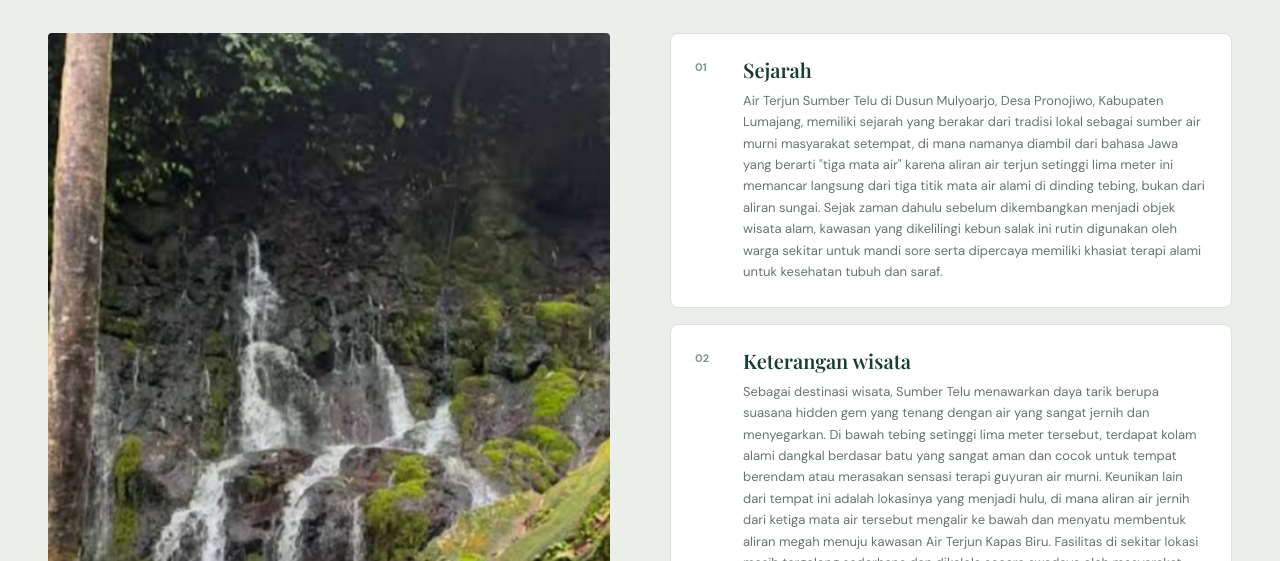
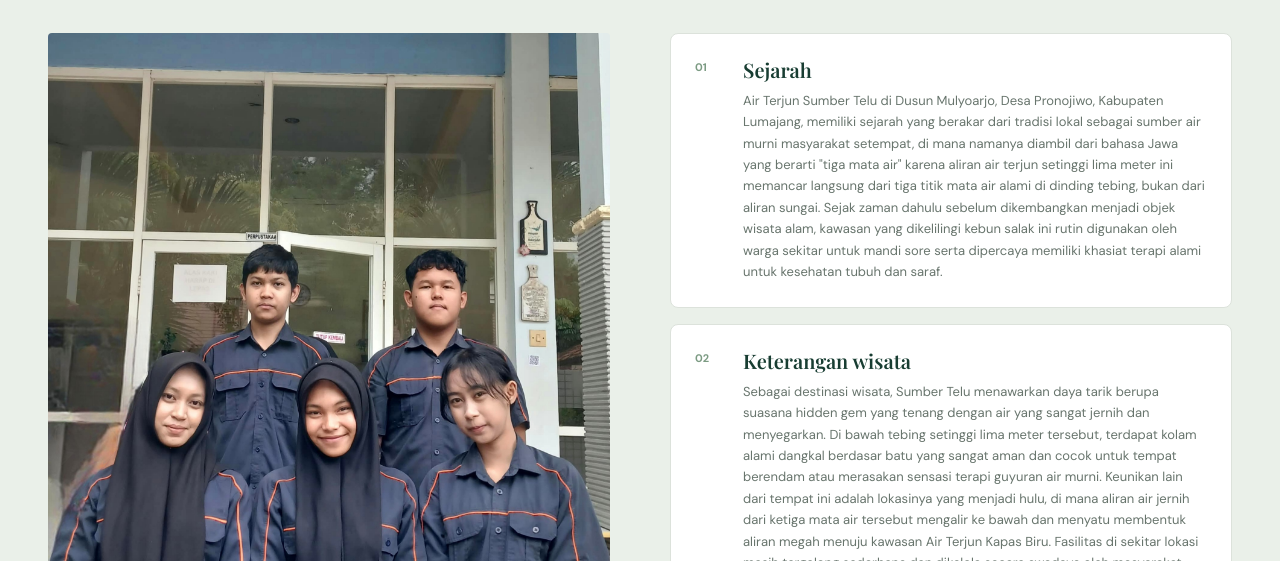
Before and after one commit to fdilatussahra/sumberteluwaterfall, a plain HTML site: page profile.html in a window 1280 px wide. Shown: the part 239-800 px from the top of the page. Drawn offline with nearby package versions, Linux system fonts and the light colour scheme.

Commit message:
Update profile.html

```diff
--- a/profile.html
+++ b/profile.html
@@ -29,7 +29,7 @@
         </div>
         <div class="profile-grid">
           <div class="profile-photo">
-            <img src="img/pemandangan.jpg" alt="Pemandangan air terjun" loading="lazy">
+            <img src="img/pembuat.jpg" alt="Pemandangan air terjun" loading="lazy">
             <div class="photo-label"><span>✳</span> A nature escape</div>
           </div>
           <div class="profile-details">
```
